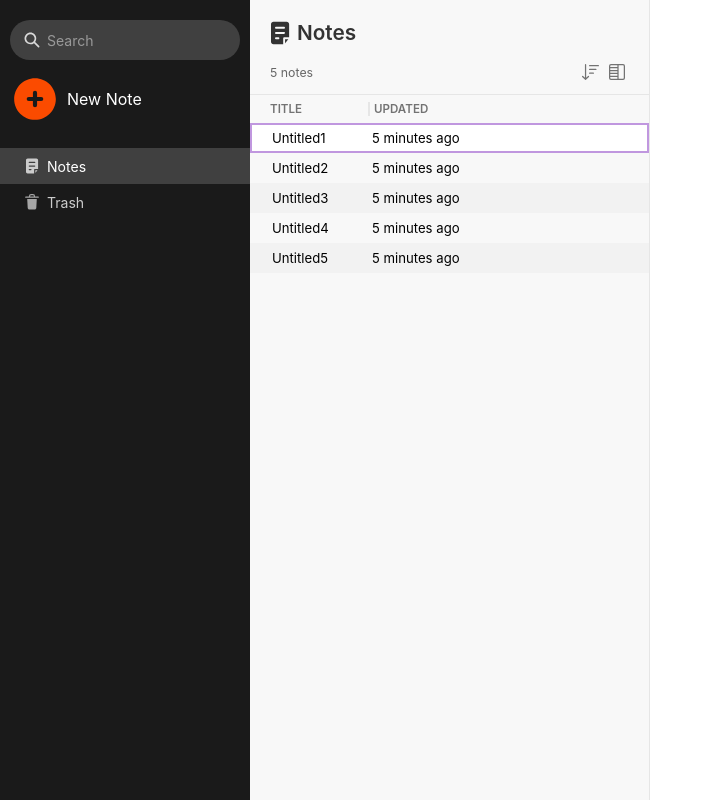
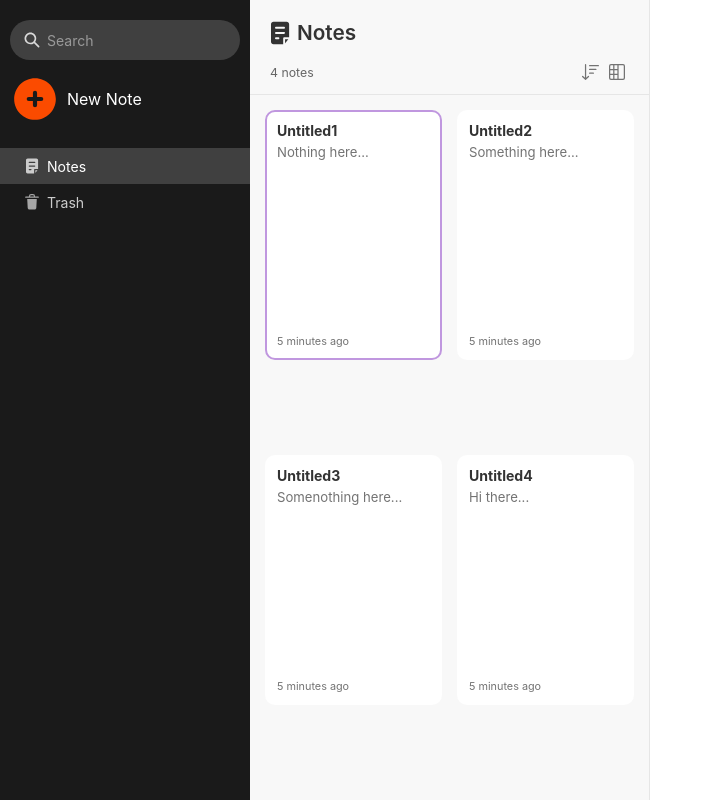
Before and after one commit to Mckenney17/Evernote-App-Clone, a React (Create React App) app: page / in a window 1280 px wide. Shown: the whole page, without its empty margins (0-713 px from the left). Built offline with nearby package versions, Linux system fonts and the light colour scheme.

Commit message:
setting up for editor creation

```diff
--- a/src/components/App.js
+++ b/src/components/App.js
@@ -17,7 +17,6 @@ function App() {
         { id: '2', title: 'Untitled', bodyText: 'Something here...', createdAt: new Date().valueOf() + 6, updatedAt: new Date().valueOf() + 3 },
         { id: '3', title: 'Untitled', bodyText: 'Somenothing here...', createdAt: new Date().valueOf() + 4, updatedAt: new Date().valueOf() + 2 },
         { id: '4', title: 'Untitled', bodyText: 'Hi there...', createdAt: new Date().valueOf() + 2, updatedAt: new Date().valueOf() + 1 },
-        { id: '5', title: 'Untitled', bodyText: 'Hi there...', createdAt: new Date().valueOf(), updatedAt: new Date().valueOf() },
     ]);
     const [activeNote, setActiveNote] = useState(notes.find((obj) => obj.updatedAt === Math.max(...notes.map((obj) => obj.updatedAt))).id)
     const updateNotes = (updatedNotes) => {
--- a/src/components/Notelist.js
+++ b/src/components/Notelist.js
@@ -8,7 +8,7 @@ import SortActionCard from './SortActionCard'
 function Notelist() {
     const { activeTab, notes, setIsToplistView } = useContext(AppContext)
     const [sortActions, setSortActions] = useState({ sortBy: 'Date Updated', order: 'desc', snig: true })
-    const [viewActions, setViewActions] = useState({ view: 'Side list', showImages: true, showBodyText: true, dateUpdated: true, dateCreated: false })
+    const [viewActions, setViewActions] = useState({ view: 'Cards', showImages: true, showBodyText: true, dateUpdated: true, dateCreated: false })
     const [activeAction, setActiveAction] = useState(null)
     const sortActionBtnRef = useRef(null)
     const viewActionBtnRef = useRef(null)
```
